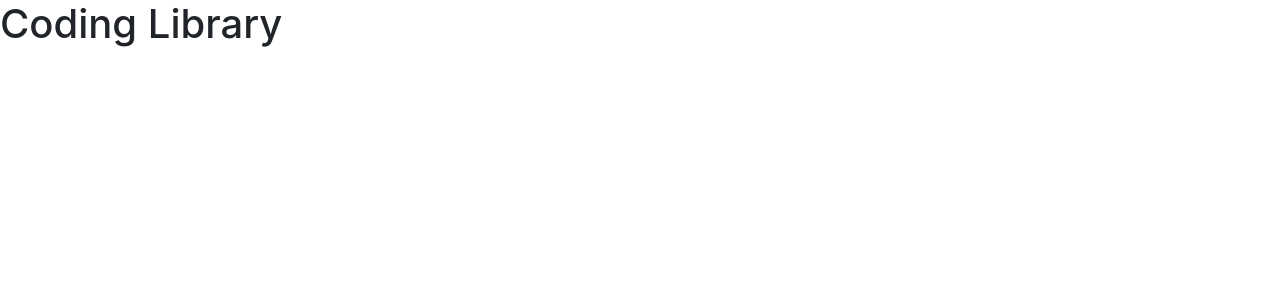
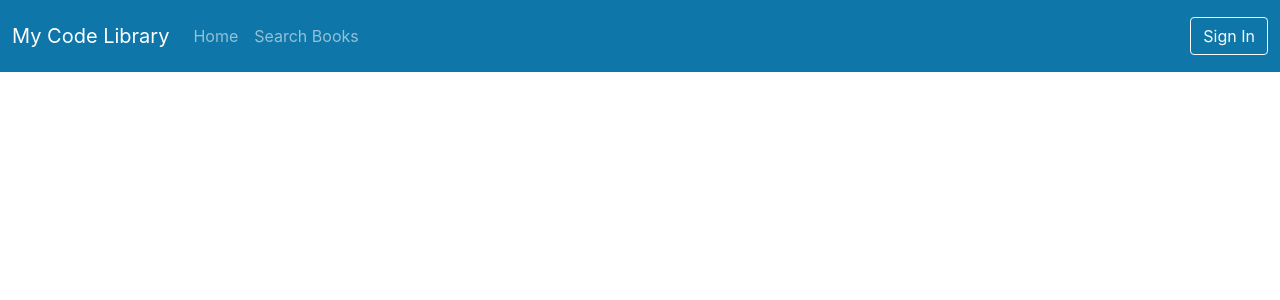
Before and after one commit to ZestyLimones/react-springboot-library, a React (Create React App) app: page / in a window 1280 px wide. Shown: the top 300 px of the page. Built offline with nearby package versions, Linux system fonts and the light colour scheme; the HTML template or start-up script is replaced by a standard one.

Commit message:
added navbar.

```diff
--- a/src/App.tsx
+++ b/src/App.tsx
@@ -1,12 +1,9 @@
 import React from 'react';
 import './App.css';
+import { Navbar } from './layouts/NavbarAndFooter/Navbar';
 
 function App() {
-  return (
-    <div className="App">
-      <h1>Coding Library</h1>
-    </div>
-  );
+  return <Navbar />;
 }
 
 export default App;
--- /dev/null
+++ b/src/layouts/NavbarAndFooter/Navbar.tsx
@@ -0,0 +1,41 @@
+export const Navbar = () => {
+    return (
+          <nav className="navbar navbar-expand-lg navbar-dark main-color py-3">
+      <div className="container-fluid">
+        <span className="navbar-brand">My Code Library</span>
+        <button
+          className="navbar-toggler"
+          type="button"
+          data-bs-toggle="collapse"
+          data-bs-target="#navbarNavDropdown"
+          aria-controls="navbarNavDropdown"
+          aria-expanded="false"
+          aria-label="Toggle Navigation"
+        >
+          <span className="navbar-toggler-icon"></span>
+        </button>
+        <div className="collapse navbar-collapse" id="navbarNavDropdown">
+          <ul className="navbar-nav">
+            <li className="nav-item">
+              <a className="nav-link" href="#">
+                Home
+              </a>
+            </li>
+            <li className="nav-item">
+              <a className="nav-link" href="#">
+                Search Books
+              </a>
+            </li>
+          </ul>
+          <ul className="navbar-nav ms-auto">
+            <li className="nav-item m1">
+              <a type="button" className="btn btn-outline-light" href="#">
+                Sign In
+              </a>
+            </li>
+          </ul>
+        </div>
+      </div>
+    </nav>
+    )
+}
```
